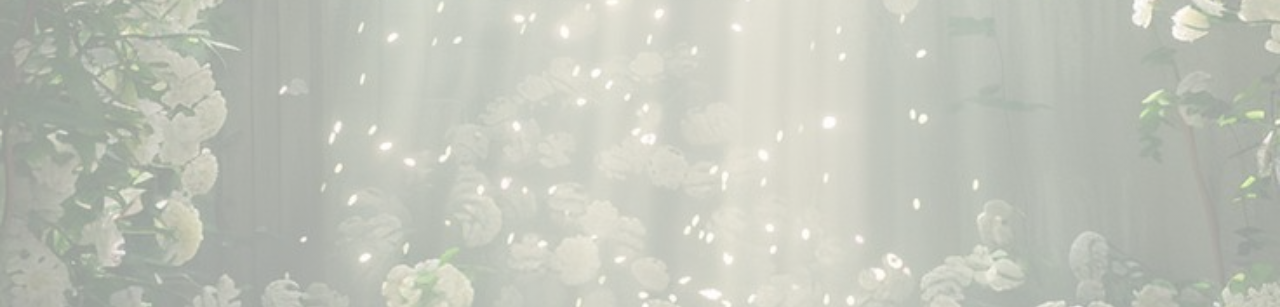
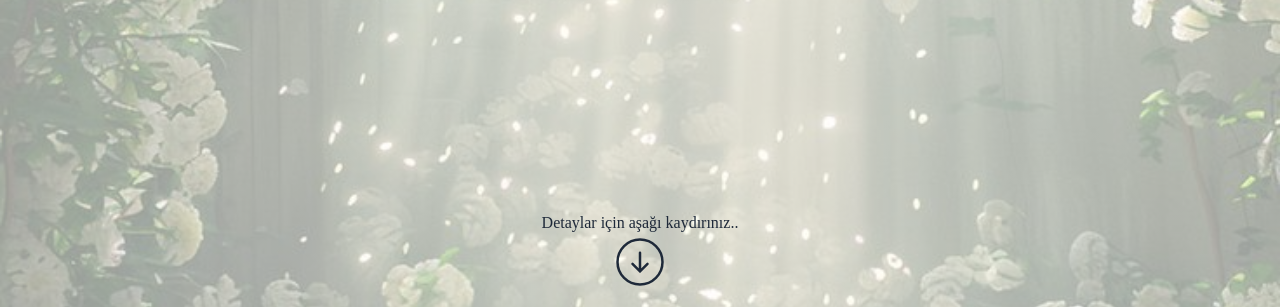
Before and after one commit to burakepik1/Merve-Burak, a plain HTML site: page index.html in a window 1280 px wide. Shown: the part 493-800 px from the top of the page. Drawn offline with nearby package versions, Linux system fonts and the light colour scheme.

Commit message:
commit
asd

```diff
--- a/index.html
+++ b/index.html
@@ -11,9 +11,9 @@
       content="https://merve-burak.vercel.app/img/wp2.jpg"
     />
     <meta property="og:type" content="website" />
-    <meta property="og:image:width" content="600">
-    <meta property="og:image:height" content="336">
-    <meta property="og:url" content="https://merve-burak.vercel.app">
+    <meta property="og:image:width" content="600" />
+    <meta property="og:image:height" content="336" />
+    <meta property="og:url" content="https://merve-burak.vercel.app" />
     <title>Merve & Burak - Düğün Davetiyesi</title>
     <script src="https://cdn.jsdelivr.net/npm/@tailwindcss/browser@4"></script>
     <link
@@ -37,7 +37,7 @@
   <body class="bg-white text-gray-800">
     <div class="h-screen w-screen mx:auto overflow-x-hidden">
       <div
-        class="bg-center bg-no-repeat bg-cover flex items-center justify-center text-center w-screen h-screen place-items-center"
+        class="bg-center bg-no-repeat bg-cover flex flex-col items-center justify-center text-center w-screen h-screen relative"
         style="
           background-image: linear-gradient(
               rgba(255, 255, 255, 0.6),
@@ -55,6 +55,24 @@
             ilk adımı atarken siz değerli dostlarımızı <br />aramızda görmekten
             onur duyarız.
           </p>
+        </div>
+        <div class="absolute bottom-0 left-0 right-0 text-center flex flex-col items-center">
+          <p class="text-md my-3">Detaylar için aşağı kaydırınız..</p>
+          <svg
+            xmlns="http://www.w3.org/2000/svg"
+            fill="none"
+            viewBox="0 0 24 24"
+            stroke-width="1"
+            stroke="currentColor"
+            class="size-15 animate-bounce"
+          >
+            <path
+              stroke-linecap="round"
+              stroke-linejoin="round"
+              d="m9 12.75 3 3m0 0 3-3m-3 3v-7.5M21 12a9 9 0 1 1-18 0 9 9 0 0 1 18 0Z"
+            />
+          </svg>
+
         </div>
       </div>
       <div
```
